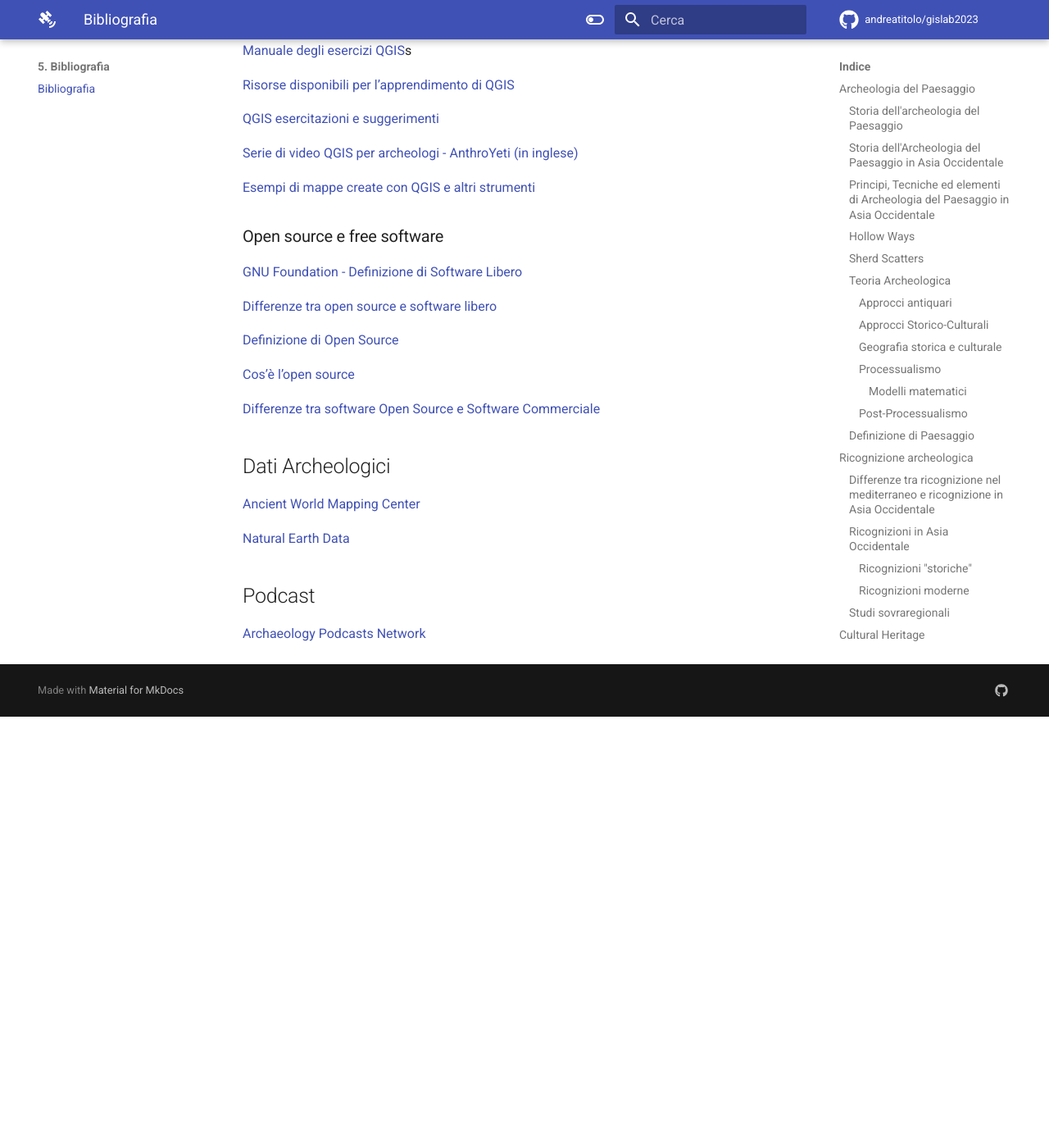
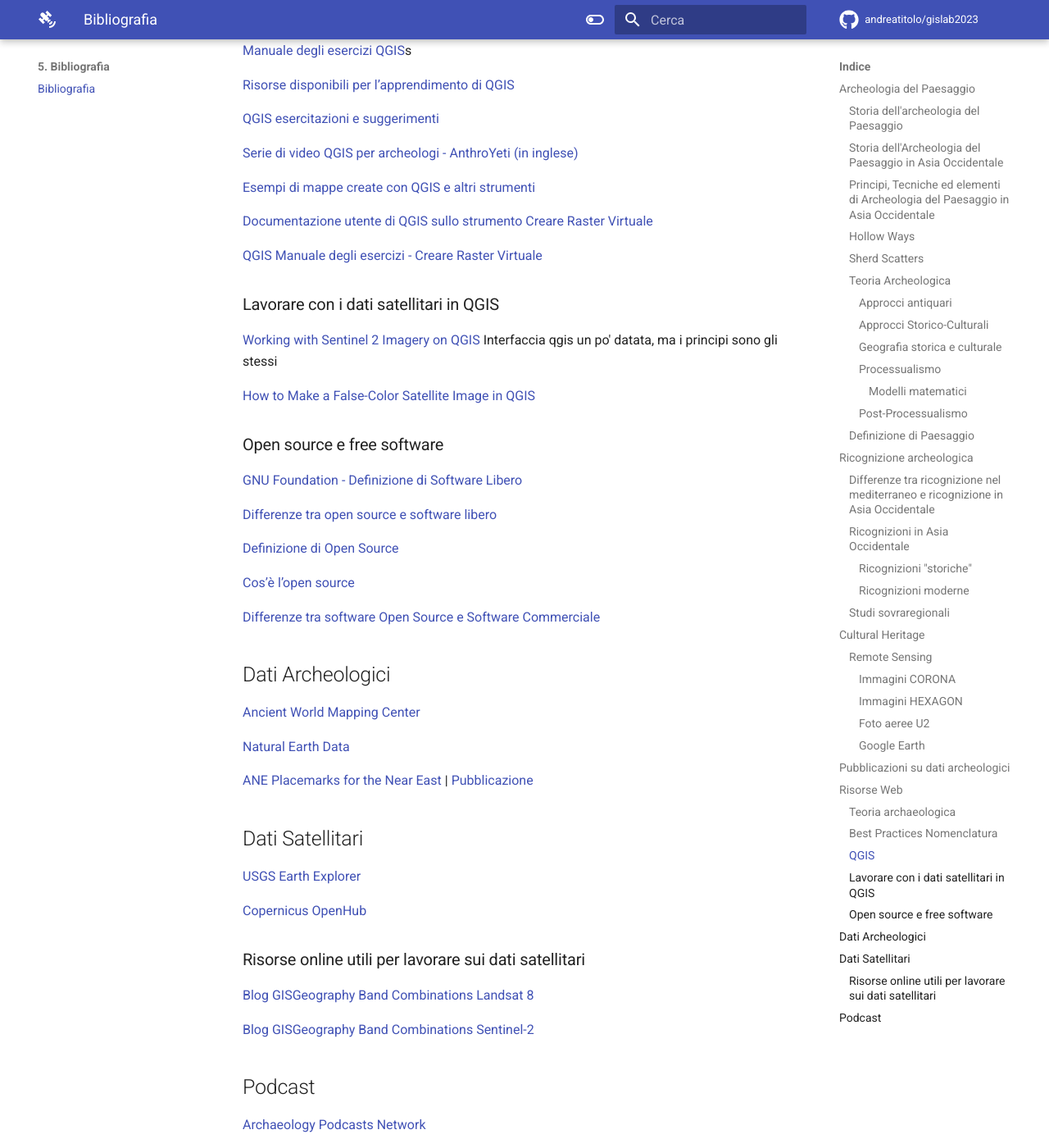
Before and after one commit to andreatitolo/gislab2023, an MkDocs documentation site: the page built from docs/5. Bibliografia/Bibliografia.md, in a window 1280 px wide and 1400 px high, scrolled down 9222 px. Shown: the whole window at 82% size. Built offline with MkDocs 1.6.1 and Material for MkDocs 9.7.7, drawn with Linux system fonts in a browser that asks for light colours; comment, search, counter and statistics services are not loaded; before the commit the page ends 10096 px from its top, so only the background shows below that.

Commit message:
update bibliography

```diff
--- a/docs/5. Bibliografia/Bibliografia.md
+++ b/docs/5. Bibliografia/Bibliografia.md
@@ -279,6 +279,17 @@
 
 [Esempi di mappe create con QGIS e altri strumenti](https://www.flickr.com/groups/qgis/pool/)
 
+[Documentazione utente di QGIS sullo strumento Creare Raster Virtuale](https://docs.qgis.org/latest/en/docs/user_manual/processing_algs/gdal/rastermiscellaneous.html#build-virtual-raster)
+
+[QGIS Manuale degli esercizi - Creare Raster Virtuale](https://docs.qgis.org/3.4/en/docs/training_manual/rasters/data_manipulation.html#basic-fa-create-a-virtual-raster)
+
+### Lavorare con i dati satellitari in QGIS
+
+[Working with Sentinel 2 Imagery on QGIS](https://hatarilabs.com/ih-en/working-with-sentinel-2-imagery-on-qgis) Interfaccia qgis un po' datata, ma i principi sono gli stessi
+
+[How to Make a False-Color Satellite Image in QGIS](https://opensourceoptions.com/blog/how-to-make-a-false-color-satellite-image-in-qgis/)
+
+
 ### Open source e free software
 
 [GNU Foundation - Definizione di Software Libero](https://www.gnu.org/philosophy/free-sw.it.html)
@@ -297,6 +308,21 @@
 
 [Natural Earth Data](https://www.naturalearthdata.com/downloads/10m-cultural-vectors/)
 
+[ANE Placemarks for the Near East](https://www.lingfil.uu.se/research/assyriology/earth/) | [Pubblicazione](https://www.academia.edu/24260603/Ancient_Near_East_on_Google_Earth_Problems_Preliminary_results_and_Prospects)
+
+## Dati Satellitari
+
+[USGS Earth Explorer](https://earthexplorer.usgs.gov/)
+
+[Copernicus OpenHub](https://scihub.copernicus.eu/)
+
+### Risorse online utili per lavorare sui dati satellitari
+
+[Blog GISGeography Band Combinations Landsat 8](https://gisgeography.com/landsat-8-bands-combinations/)
+
+[Blog GISGeography Band Combinations Sentinel-2](https://gisgeography.com/sentinel-2-bands-combinations/)
+
+
 ## Podcast
 
 [Archaeology Podcasts Network](https://www.archaeologypodcastnetwork.com/)
```
